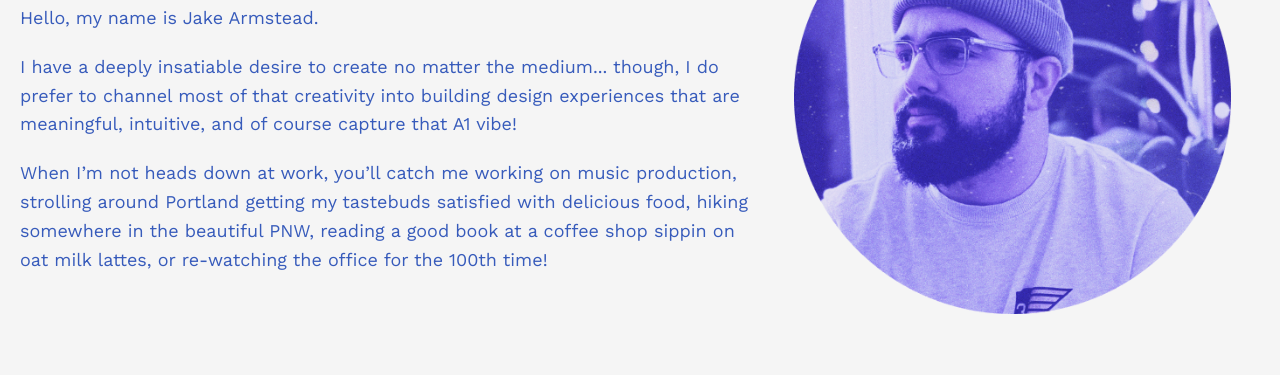
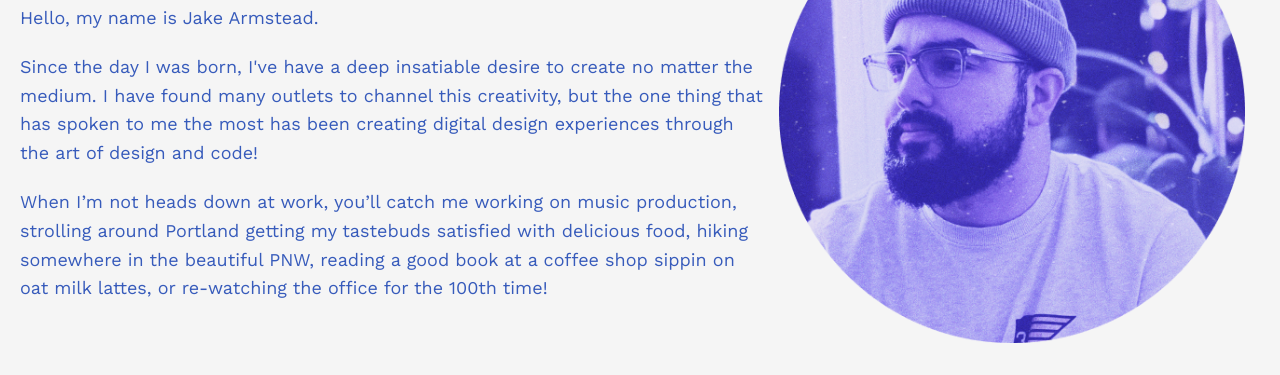
Before and after one commit to jakedesign/jakedesign.io, a plain HTML site: page aboutme.html in a window 1280 px wide. Shown: the part 286-661 px from the top of the page. Drawn offline with nearby package versions, Linux system fonts and the light colour scheme.

Commit message:
about me update

```diff
--- a/aboutme.html
+++ b/aboutme.html
@@ -47,7 +47,7 @@
         <div class="about-box1">
             <h1>About Me</h1>
             <p>Hello, my name is Jake Armstead.</p>
-            <p>I have a deeply insatiable desire to create no matter the medium... though, I do prefer to channel most of that creativity into building design experiences that are meaningful, intuitive, and of course capture that A1 vibe! </p>
+            <p>Since the day I was born, I've have a deep insatiable desire to create no matter the medium. I have found many outlets to channel this creativity, but the one thing that has spoken to me the most has been creating digital design experiences through the art of design and code!</p>
             <p>When I’m not heads down at work, you’ll catch me working on music production, strolling around Portland getting my tastebuds satisfied with delicious food, hiking somewhere in the beautiful PNW, reading a good book at a coffee shop sippin on oat milk lattes, or re-watching the office for the 100th time!</p>
         </div>
         <div class="about-box2"></div>
```
